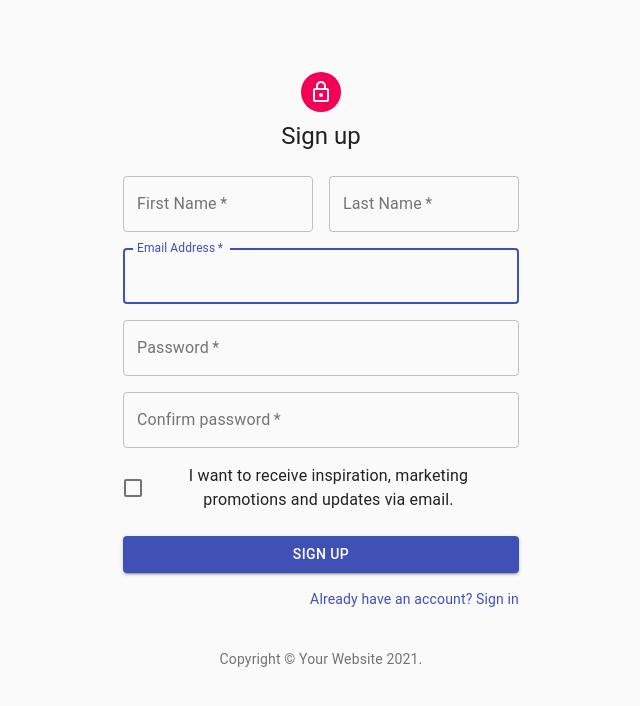
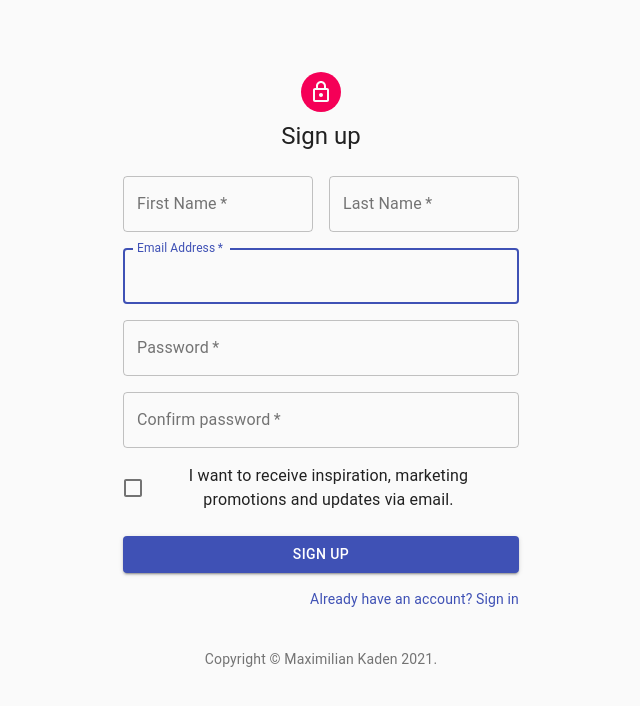
Before and after one commit to Maximilian94/wedclub-frontend, a React (Create React App) app: page /signup in a window 1280 px wide. Shown: the top 706 px of the page, without its empty margins (319-959 px from the left). Built offline with nearby package versions, Linux system fonts and the light colour scheme.

Commit message:
Feat: Copy Right Changed

```diff
--- /dev/null
+++ b/src/components/organisms/CopyRight/index.tsx
@@ -0,0 +1,23 @@
+import React from 'react';
+import Typography from '@material-ui/core/Typography';
+import Link from '@material-ui/core/Link';
+import Box from '@material-ui/core/Box';
+
+const CopyRight: React.FC = () => (
+  <Box mt={5}>
+    <Typography variant="body2" color="textSecondary" align="center">
+      {'Copyright © '}
+      <Link
+        color="inherit"
+        href="https://maximilian94.github.io/"
+        rel="noopener noreferrer"
+        target="_blank"
+      >
+        Maximilian Kaden
+      </Link>{' '}
+      {new Date().getFullYear()}.
+    </Typography>
+  </Box>
+);
+
+export default CopyRight;
--- a/src/components/organisms/SignInForm/index.tsx
+++ b/src/components/organisms/SignInForm/index.tsx
@@ -6,25 +6,12 @@ import CssBaseline from '@material-ui/core/CssBaseline';
 import Typography from '@material-ui/core/Typography';
 import Grid from '@material-ui/core/Grid';
 import Button from '@material-ui/core/Button';
-import Box from '@material-ui/core/Box';
 import Link from '@material-ui/core/Link';
 
 import FormInputs from '../../atoms/FormInputs';
 import useStyles from '../../../Hooks/styles';
 
 import logo from '../../../images/Logo.png';
-
-function Copyright() {
-  return (
-    <Typography variant="body2" color="textSecondary" align="center">
-      {'Copyright © '}
-      <Link color="inherit" href="https://mui.com/">
-        Your Website
-      </Link>{' '}
-      {new Date().getFullYear()}.
-    </Typography>
-  );
-}
 
 const INICIAL_DATA = { email: '', password: '' };
 interface FormData {
@@ -103,9 +90,6 @@ function SignIn() {
           </Link>
         </Grid>
       </Grid>
-      <Box mt={5}>
-        <Copyright />
-      </Box>
     </Container>
   );
 }
--- a/src/components/organisms/SignUpForm/index.tsx
+++ b/src/components/organisms/SignUpForm/index.tsx
@@ -7,24 +7,11 @@ import FormControlLabel from '@material-ui/core/FormControlLabel';
 import Checkbox from '@material-ui/core/Checkbox';
 import Link from '@material-ui/core/Link';
 import Grid from '@material-ui/core/Grid';
-import Box from '@material-ui/core/Box';
 import LockOutlinedIcon from '@material-ui/icons/LockOutlined';
 import Typography from '@material-ui/core/Typography';
 import Container from '@material-ui/core/Container';
 import FormInputs from '../../atoms/FormInputs';
 import useStyles from '../../../Hooks/styles';
-
-function Copyright() {
-  return (
-    <Typography variant="body2" color="textSecondary" align="center">
-      {'Copyright © '}
-      <Link color="inherit" href="https://mui.com/">
-        Your Website
-      </Link>{' '}
-      {new Date().getFullYear()}.
-    </Typography>
-  );
-}
 
 interface ErrorObj {
   firstName: string;
@@ -224,9 +211,6 @@ export default function SignUp() {
           </Grid>
         </form>
       </div>
-      <Box mt={5}>
-        <Copyright />
-      </Box>
     </Container>
   );
 }
--- a/src/pages/SignIn/index.tsx
+++ b/src/pages/SignIn/index.tsx
@@ -1,10 +1,12 @@
 import React from 'react';
+import CopyRight from '../../components/organisms/CopyRight';
 import SignInForm from '../../components/organisms/SignInForm';
 
 function SignIn() {
   return (
     <div>
       <SignInForm />
+      <CopyRight />
     </div>
   );
 }
--- a/src/pages/SignUp/index.tsx
+++ b/src/pages/SignUp/index.tsx
@@ -1,10 +1,12 @@
 import React from 'react';
 import LoginForm from '../../components/organisms/SignUpForm';
+import CopyRight from '../../components/organisms/CopyRight';
 
 function Login() {
   return (
     <div>
       <LoginForm />
+      <CopyRight />
     </div>
   );
 }
```
